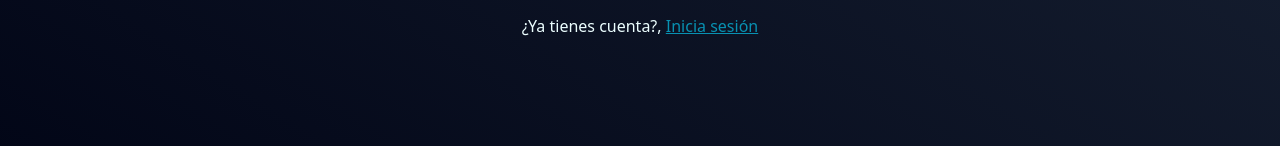
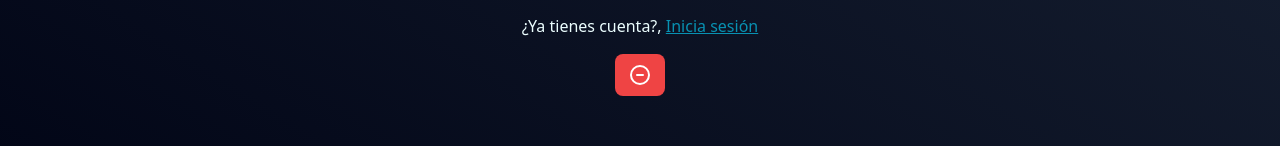
Before and after one commit to JuanPabloRP/front-riskmanagement, a React (Vite) app: page /auth/signup in a window 1280 px wide. Shown: the part 640-786 px from the top of the page. Built offline with nearby package versions, Linux system fonts and the light colour scheme; no server answers.

Commit message:
feat: Se crea modal, update identification validation, and enhance RM_Button styles

```diff
--- a/src/pages/public/auth/signup/SignUp.tsx
+++ b/src/pages/public/auth/signup/SignUp.tsx
@@ -10,7 +10,10 @@ import { PATHS } from '../../../../shared/constants/routes.constant';
 import { MethodType, ResponseType } from '../../../../shared/enums/httpEnums';
 
 // Utils
-import { notifyError, notifySuccess } from '../../../../utils/toast';
+import {
+	notifyError,
+	notifySuccess,
+} from '../../../../shared/components/RM_Toast';
 import { fetchMethod } from '../../../../utils/fetchMethod';
 
 // Components
@@ -21,6 +24,7 @@ import RM_Input from '../../../../shared/components/RM_Input';
 import RM_Select from '../../../../shared/components/RM_Select';
 import RM_Button from '../../../../shared/components/RM_Button';
 import RM_Link from '../../../../shared/components/RM_Link';
+import RM_Modal from '../../../../shared/components/RM_Modal';
 
 const SignUp = () => {
 	const [userInformation, setUserInformation] = useState<UserType>({
@@ -98,6 +102,11 @@ const SignUp = () => {
 			role: value.toString(),
 		}));
 	};
+
+	const [isModalOpen, setIsModalOpen] = useState(false);
+
+	const openModal = () => setIsModalOpen(true);
+	const closeModal = () => setIsModalOpen(false);
 
 	return (
 		<form
@@ -205,8 +214,8 @@ const SignUp = () => {
 					required
 					error={
 						(userInformation.identification.length > 0 &&
-							userInformation.identification.length < 1000000) ||
-						userInformation.identification.length > 9999999999
+							userInformation.identification.length < 7) ||
+						userInformation.identification.length > 10
 							? 'Cédula inválida'
 							: ''
 					}
@@ -238,6 +247,51 @@ const SignUp = () => {
 				</Link>
 			</p>
 			<Toaster />
+			<div className="">
+				<RM_Button
+					onClick={openModal}
+					variant="danger"
+					icon={
+						<svg
+							xmlns="http://www.w3.org/2000/svg"
+							width="24"
+							height="24"
+							viewBox="0 0 24 24"
+							fill="none"
+							stroke="currentColor"
+							strokeWidth="2"
+							strokeLinecap="round"
+							strokeLinejoin="round"
+							className="icon icon-tabler icons-tabler-outline icon-tabler-circle-minus"
+						>
+							<path stroke="none" d="M0 0h24v24H0z" fill="none" />
+							<path d="M12 12m-9 0a9 9 0 1 0 18 0a9 9 0 1 0 -18 0" />
+							<path d="M9 12l6 0" />
+						</svg>
+					}
+				></RM_Button>
+				<RM_Modal
+					isOpen={isModalOpen}
+					onClose={closeModal}
+					title="Deseas eliminar esto"
+				>
+					<p className="mb-4">
+						¿Estás seguro de que deseas eliminar este elemento?
+					</p>
+					<footer className="flex gap-2">
+						<RM_Button
+							onClick={closeModal}
+							variant="neutral"
+							hasBackground={false}
+						>
+							Cancelar
+						</RM_Button>
+						<RM_Button onClick={closeModal} variant="danger">
+							Elimianr
+						</RM_Button>
+					</footer>
+				</RM_Modal>
+			</div>
 		</form>
 	);
 };
--- a/src/shared/components/RM_Button.tsx
+++ b/src/shared/components/RM_Button.tsx
@@ -2,7 +2,7 @@ import React from 'react';
 import classNames from 'classnames';
 
 interface ButtonProps {
-	children: React.ReactNode;
+	children?: React.ReactNode;
 	icon?: React.ReactNode;
 	disabled?: boolean;
 	onClick: (e: React.FormEvent<HTMLFormElement>) => void;
@@ -28,7 +28,7 @@ const RM_Button: React.FC<ButtonProps> = ({
 			// Estilos cuando hasBackground es true
 			'bg-btn-primary hover:bg-btn-primary-hover focus:bg-btn-primary-hover active:bg-btn-primary-active text-white border border-transparent':
 				hasBackground && variant === 'primary',
-			'bg-secondary hover:bg-secondary-hover focus:bg-secondary-hover active:bg-secondary-active text-white border border-transparent':
+			'bg-btn-danger hover:bg-btn-danger-hover  focus:bg-btn-danger-hover active:bg-sbtn-danger-active text-white border border-transparent':
 				hasBackground && variant === 'danger',
 			'bg-btn-neutral hover:bg-btn-neutral-hover focus:bg-btn-neutral-hover active:bg-btn-neutral-active text-text-primary border border-transparent':
 				hasBackground && variant === 'neutral',
@@ -51,13 +51,13 @@ const RM_Button: React.FC<ButtonProps> = ({
 	return (
 		<div className="w-full md:w-fit">
 			<button
-				className={buttonClass}
+				className={`p-2 ${buttonClass}`}
 				onClick={(e) => onClick(e)}
 				type={type}
 				disabled={disabled}
 			>
 				{icon && (
-					<span className="absolute inset-y-0 left-0 flex items-center pl-3">
+					<span className={` flex items-center ${children ? 'pl-3' : 'p-0'}`}>
 						{icon}
 					</span>
 				)}
--- /dev/null
+++ b/src/shared/components/RM_Modal.tsx
@@ -0,0 +1,68 @@
+import { useEffect, useState } from 'react';
+import RM_Button from './RM_Button';
+
+interface ModalProps {
+	isOpen: boolean;
+	onClose: () => void;
+	title: string;
+	children: React.ReactNode;
+}
+
+const RM_Modal = ({ isOpen, children, onClose, title }: ModalProps) => {
+	const [isModalOpen, setIsModalOpen] = useState(isOpen);
+
+	useEffect(() => {
+		setIsModalOpen(isOpen);
+	}, [isOpen]);
+
+	const closeModal = () => {
+		setIsModalOpen(false);
+		onClose();
+	};
+
+	if (!isModalOpen) return null;
+
+	return (
+		<>
+			<div className="fixed inset-0 z-50 flex items-center justify-center overflow-x-hidden overflow-y-auto outline-none focus:outline-none">
+				<div
+					className="fixed inset-0 bg-black opacity-50"
+					onClick={closeModal}
+				></div>
+				<div className="relative w-auto max-w-3xl mx-auto my-6">
+					<div className="relative flex flex-col w-full bg-bg border border-border rounded-lg shadow-lg outline-none focus:outline-none">
+						<div className="flex items-start justify-between p-5 border-b border-solid rounded-t border-blueGray-200">
+							<h3 className="text-2xl font-semibold">{title}</h3>
+							<RM_Button
+								variant="neutral"
+								hasBackground={false}
+								onClick={closeModal}
+								icon={
+									<svg
+										xmlns="http://www.w3.org/2000/svg"
+										width="24"
+										height="24"
+										viewBox="0 0 24 24"
+										fill="none"
+										stroke="currentColor"
+										strokeWidth="2"
+										strokeLinecap="round"
+										strokeLinejoin="round"
+										className="icon icon-tabler icons-tabler-outline icon-tabler-x "
+									>
+										<path stroke="none" d="M0 0h24v24H0z" fill="none" />
+										<path d="M18 6l-12 12" />
+										<path d="M6 6l12 12" />
+									</svg>
+								}
+							></RM_Button>
+						</div>
+						<div className="relative p-6 flex-auto">{children}</div>
+					</div>
+				</div>
+			</div>
+		</>
+	);
+};
+
+export default RM_Modal;
```
Also changed, not shown: src/shared/components/RM_Toast.tsx (renamed from src/utils/toast.tsx).
